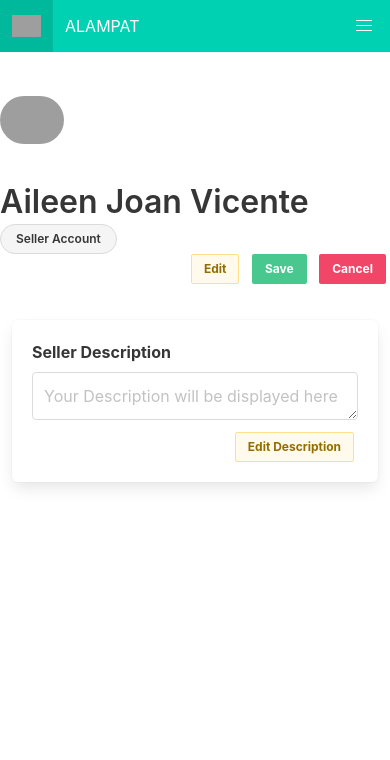
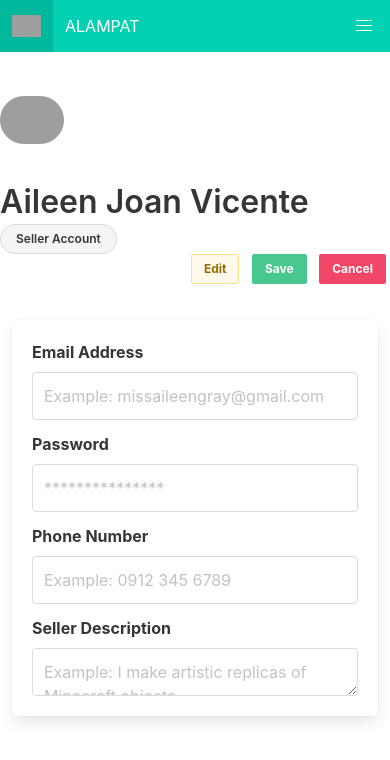
Before and after one commit to Littoo/ALAMPAT-Front-Back-End, an Angular app: page / in a window 390 px wide. Shown: the top 760 px of the page. Built offline with nearby package versions, Linux system fonts and the light colour scheme; grey boxes are pictures that could not be loaded.

Commit message:
Additional Seller Account Details Sections
Added Email, Password, Phone Number, Seller Description

```diff
--- a/src/app/components/myaccountseller/myaccountseller.component.html
+++ b/src/app/components/myaccountseller/myaccountseller.component.html
@@ -110,17 +110,30 @@
     <div class="columns is-mobile is-centered">
         <div class="box" style="width: 800px">
             <div class="field">
+                <label class="label ">Email Address</label>
+                <div class="control has-icons-left">
+                    <textarea class="textarea has-fixed-size" rows="1" readonly placeholder="Example: missaileengray@gmail.com"></textarea>
+                </div>
+            </div>
+            <div class="field">
+                <label class="label ">Password</label>
+                <div class="control has-icons-left">
+                    <textarea class="textarea has-fixed-size" rows="1" readonly placeholder="***************"></textarea>
+                </div>
+            </div>
+            <div class="field">
+                <label class="label ">Phone Number</label>
+                <div class="control">
+                    <textarea class="textarea has-fixed-size" rows="1" readonly placeholder="Example: 0912 345 6789"></textarea>
+                </div>
+            </div>
+            <div class="field">
                 <label class="label ">Seller Description</label>
                 <div class="control has-icons-left">
                     <div class="field">
                         <div class="control has-icons-left">
-                            <textarea class="textarea" rows="1" readonly placeholder="Your Description will be displayed here"></textarea>
+                            <textarea class="textarea" rows="1" readonly placeholder="Example: I make artistic replicas of Minecraft objects."></textarea>
                         </div>
-                    </div>
-                    <div class="buttons is-right">
-                        <button class="button is-small is-outlined is-light is-warning">
-                            <strong>Edit Description</strong>
-                        </button>
                     </div>
                 </div>
             </div>
```
